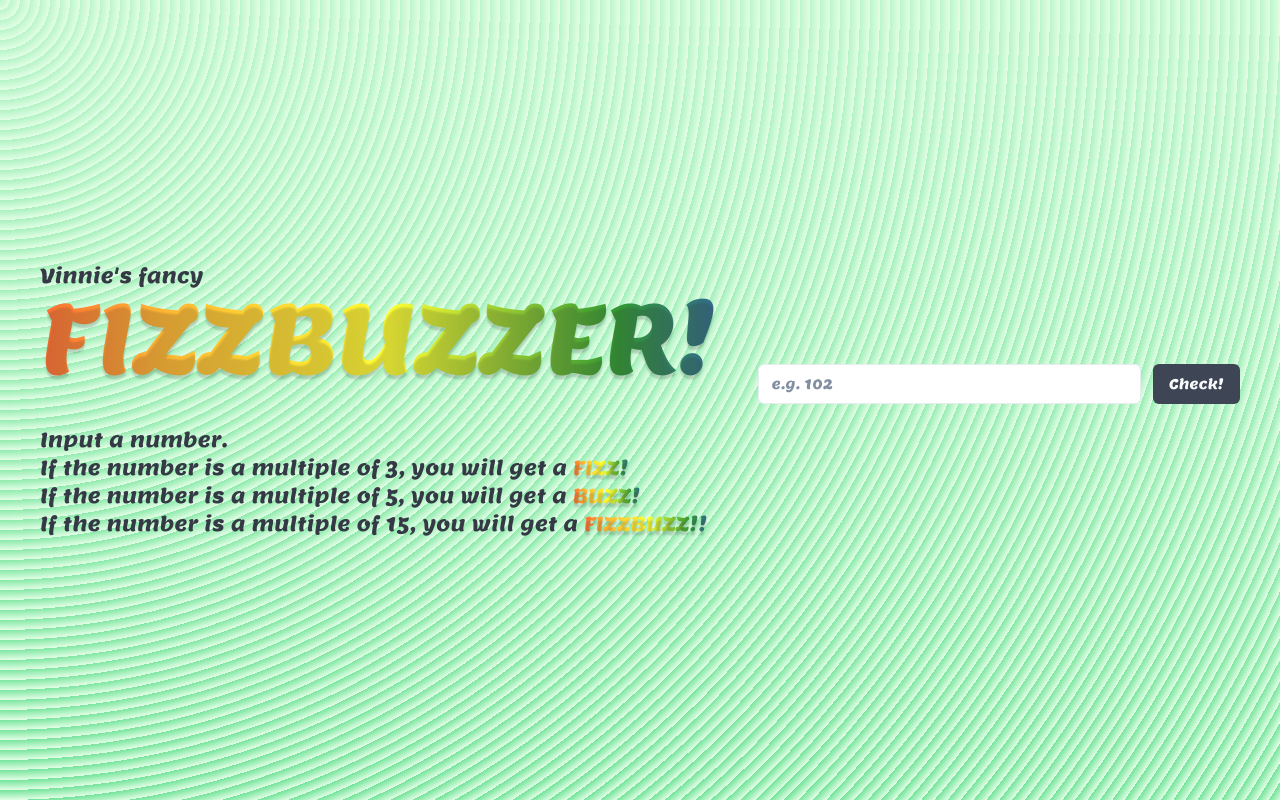
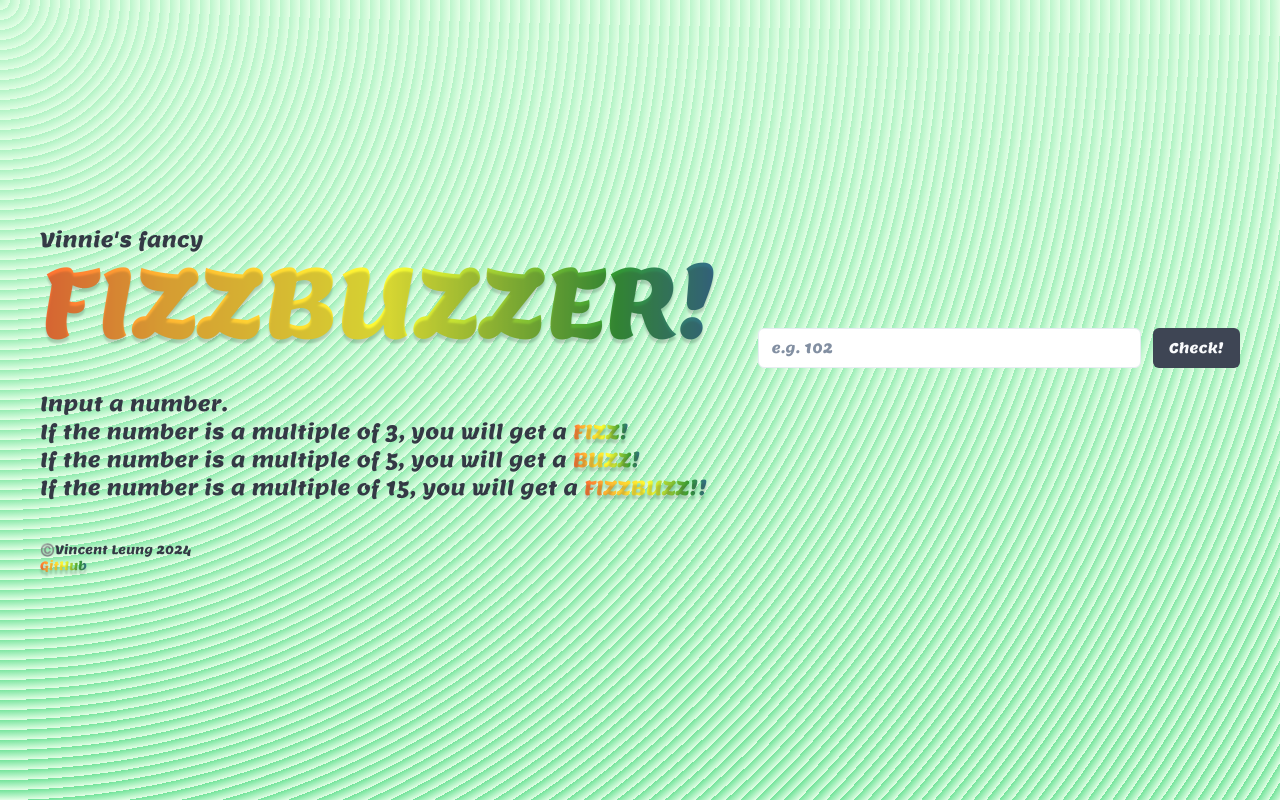
Before and after one commit to meowthing/FizzBuzzWeb, a Vue app: page / in a window 1280 px wide. Built offline with nearby package versions, Linux system fonts and the light colour scheme.

Commit message:
Added copyright notice and link

```diff
--- a/src/App.vue
+++ b/src/App.vue
@@ -30,6 +30,10 @@ import FizzBuzzer from "./components/FizzBuzzer.vue";
     <div class="grow content-center">
       <FizzBuzzer />
     </div>
+    <div class="center text-xs self-end w-full">
+      ©️Vincent Leung {{ new Date().getFullYear() }}
+      <br/><a class="anim-logo-gradient" href="https://github.com/meowthing/FizzBuzzWeb">GitHub</a>
+    </div>
   </div>
 </template>
 
```
